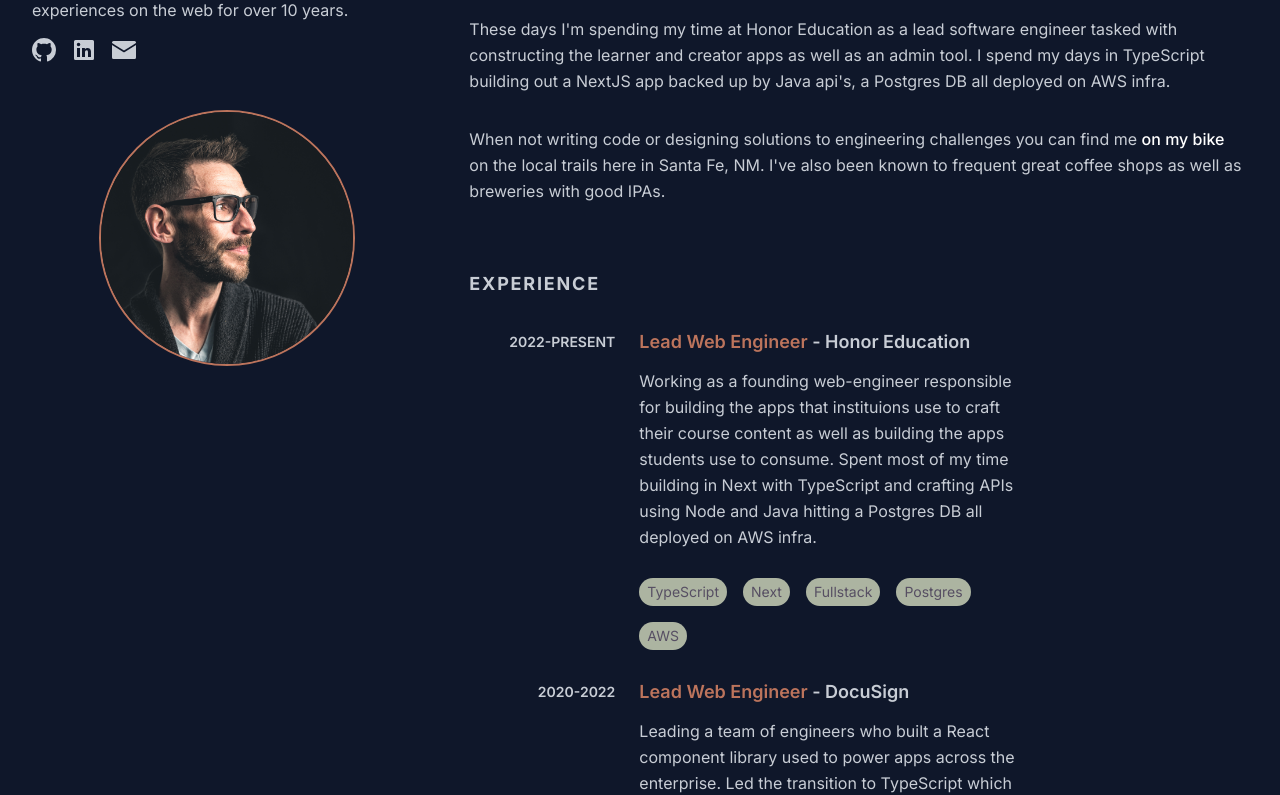
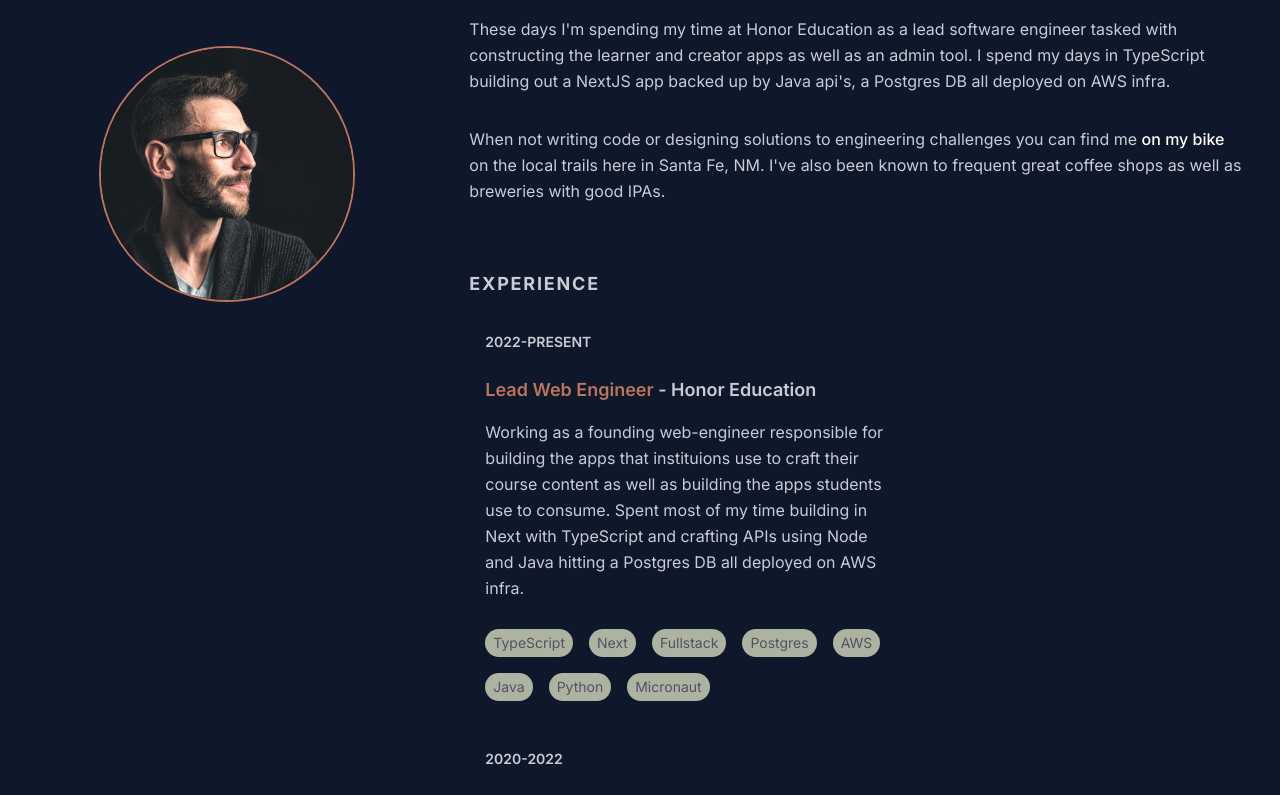
Before and after one commit to gobriansteele/briansteeledotdev, a Next.js app: page / in a window 1280 px wide. Shown: the part 210-1005 px from the top of the page. Built offline with nearby package versions, Linux system fonts and the light colour scheme.

Commit message:
clean up

```diff
--- a/src/app/page.tsx
+++ b/src/app/page.tsx
@@ -12,7 +12,7 @@
         style={styleObj}
         className="pointer-events-none  inset-0 z-30 transition duration-300 lg:absolute"
       />
-      <main className="flex min-h-screen flex-col items-start  px-8 gap-12 md:flex-row">
+      <main className="flex min-h-screen flex-col items-start  px-8 gap-6 md:gap-12 md:flex-row">
         <Header />
         <ContentContainer>
           <>
--- a/src/components/Experience.tsx
+++ b/src/components/Experience.tsx
@@ -9,7 +9,7 @@
           Experience
         </h2>
       </div>
-      <div>
+      <div className="flex flex-col gap-8 md:gap-4">
         {experience.map((ex) => {
           return <ExperienceCard {...ex} key={ex.company} />
         })}
--- a/src/components/ExperienceCard.tsx
+++ b/src/components/ExperienceCard.tsx
@@ -16,12 +16,12 @@
   description,
 }: Props) {
   return (
-    <div className="flex gap-6 max-w-xl  hover:bg-santa-gray/10 duration-500 transition-colors p-4 rounded-md cursor-pointer">
-      <div className="w-1/4">
-        <p className="uppercase text-sm font-semibold text-end">{`${startDate}-${endDate}`}</p>
+    <div className="flex flex-col md:flex gap-6 max-w-xl  hover:bg-santa-gray/10 duration-500 transition-colors md:p-4 rounded-md cursor-pointer">
+      <div className="w-full md:w-1/4">
+        <p className="uppercase text-sm font-semibold">{`${startDate}-${endDate}`}</p>
       </div>
-      <div className="w-3/4 flex flex-col gap-4">
-        <h3 className="text-lg font-semibold leading-5">
+      <div className="w-full md:w-3/4 flex flex-col gap-4">
+        <h3 className="text-lg/[150%] font-semibold">
           <span className="text-santa-red">{role}</span>
           {` - ${company}`}
         </h3>
--- a/src/components/Header.tsx
+++ b/src/components/Header.tsx
@@ -3,7 +3,10 @@
 
 export function Header() {
   return (
-    <header className="text-santa-gray flex flex-row justify-between w-full md:flex-col md:gap-12 md:w-1/3 md:sticky md: top-0 py-8 md:py-24">
+    <header className="text-santa-gray flex flex-col justify-between w-full md:flex-col-reverse gap-12 md:w-1/3 md:sticky md: top-0 py-8">
+      <div className="flex justify-center ">
+        <Avatar />
+      </div>
       <div className="flex flex-col gap-2 max-w-md">
         <h1 className="text-4xl font-bold">Brian Steele</h1>
         <h2 className="text-2xl">Lead Software Engineer</h2>
@@ -15,9 +18,6 @@
           <SocialContacts />
         </div>
       </div>
-      <div className="flex justify-center">
-        <Avatar />
-      </div>
     </header>
   )
 }
--- a/src/data/experience.ts
+++ b/src/data/experience.ts
@@ -4,7 +4,7 @@
     endDate: 'Present',
     company: 'Honor Education',
     role: 'Lead Web Engineer',
-    tags: ['TypeScript', 'Next', 'Fullstack', 'Postgres', 'AWS'],
+    tags: ['TypeScript', 'Next', 'Fullstack', 'Postgres', 'AWS', 'Java', 'Python', 'Micronaut'],
     description: `Working as a founding web-engineer responsible for building the apps that instituions use to craft their course content as well as building the apps students use to consume. Spent most of my time building in Next with TypeScript and crafting APIs using Node and Java hitting a Postgres DB all deployed on AWS infra.`,
   } as const,
   {
@@ -12,7 +12,7 @@
     endDate: '2022',
     company: 'DocuSign',
     role: 'Lead Web Engineer',
-    tags: ['TypeScript', 'React', 'Component Library'],
+    tags: ['TypeScript', 'React', 'Component Library', 'Design Systems'],
     description: `Leading a team of engineers who built a React component library used to power apps across the enterprise. Led the transition to TypeScript which led to easier refactors with less regressions. Also, implemented a robust CI/CD pipeline that reduced developer effort required for releasing as well as making it easier for the flaghsip apps to upgrade. Build out a hiring pipeline and helped build the team culture.`,
   } as const,
   {
```
